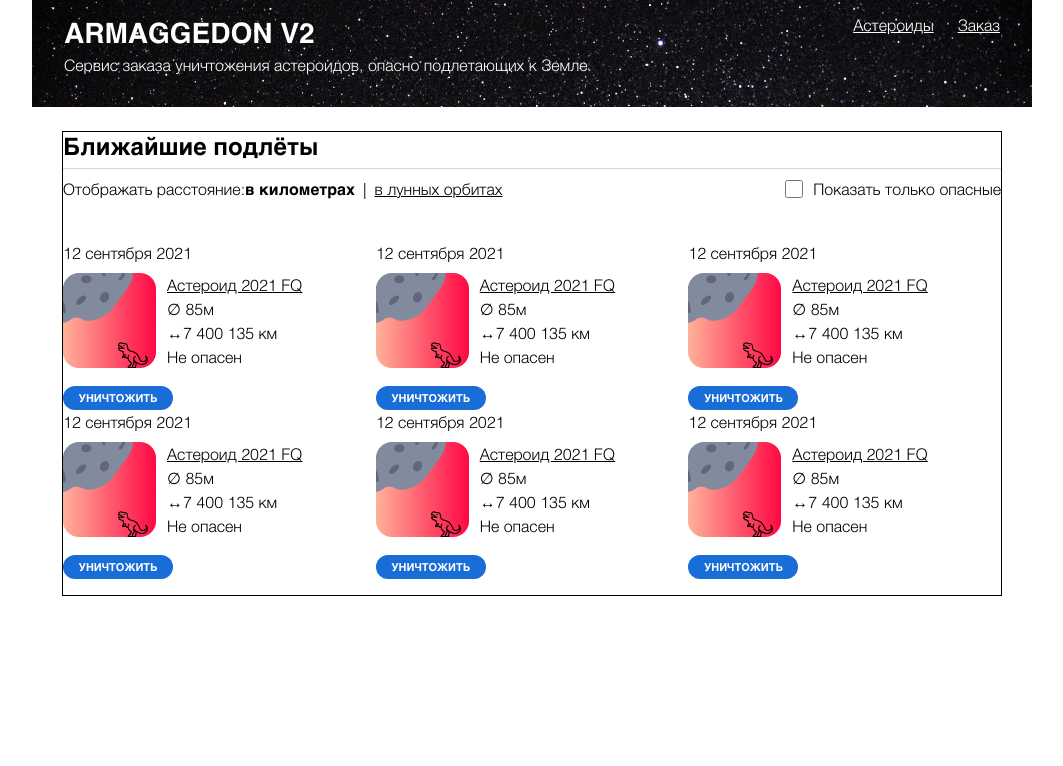
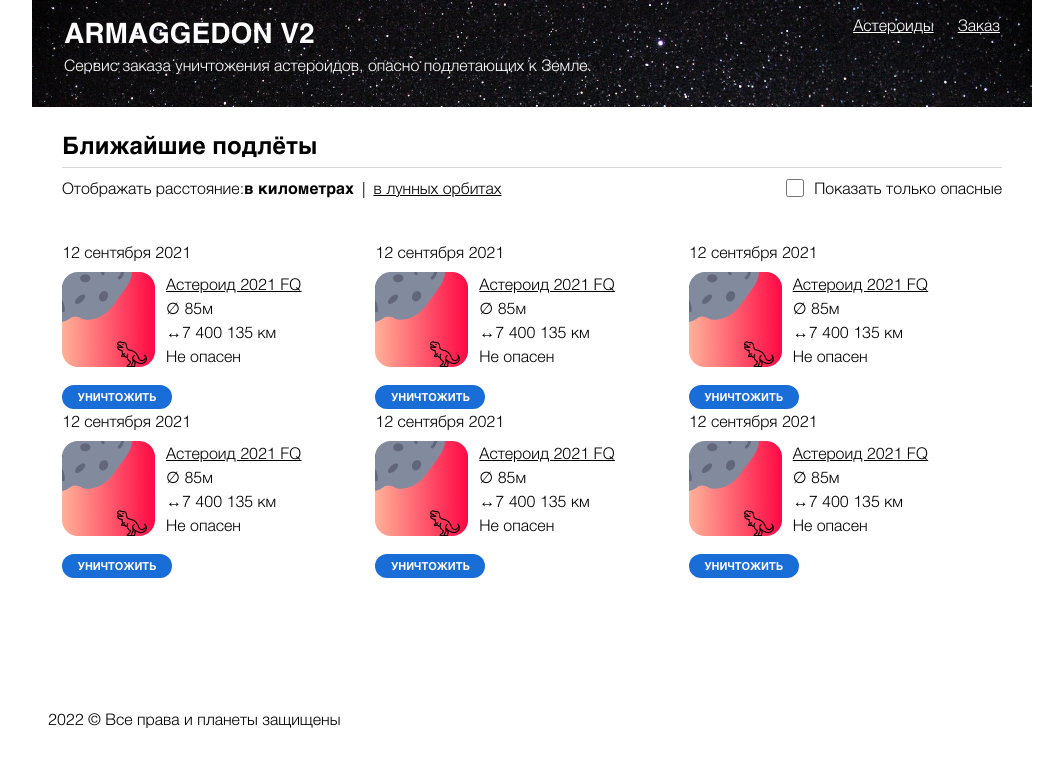
Before and after one commit to SergeyKazarinov/armaggedon, a React (Create React App) app: page / in a window 1280 px wide. Shown: the top 766 px of the page, without its empty margins (108-1171 px from the left). Built offline with nearby package versions, Linux system fonts and the light colour scheme.

Commit message:
feat(footer): add the footer section and adaptiv for it

```diff
--- a/src/App.js
+++ b/src/App.js
@@ -2,6 +2,7 @@ import logo from './logo.svg';
 import app from './App.module.css';
 import Header from './components/Header/Headers';
 import Main from './components/Main/Main';
+import Footer from './components/Footer/Footer';
 
 function App() {
 
@@ -9,7 +10,7 @@ function App() {
     <div className={app.app}>
       <Header />
       <Main />
-
+      <Footer />
     </div>
   );
 }
--- /dev/null
+++ b/src/components/Footer/Footer.js
@@ -0,0 +1,13 @@
+import React from "react";
+import footer from "./Footer.module.css"
+
+function Footer() {
+  const date = new Date().getFullYear();
+  return(
+    <footer className={footer.footer}>
+      <p className={footer.copyright}>{date} &#169; Все права и планеты защищены</p>
+    </footer>
+  )
+}
+
+export default Footer;
--- /dev/null
+++ b/src/components/Footer/Footer.module.css
@@ -0,0 +1,16 @@
+.footer {
+  margin: 129px 16px 16px;
+  font-size: 16px;
+  line-height: 24px;
+  font-weight: 400;
+}
+
+.copyright {
+  margin: 0;
+}
+
+@media screen and (max-width: 540px) {
+  .footer {
+    margin: 32px 16px 13px;
+  }
+}
--- a/src/components/Main/Main.module.css
+++ b/src/components/Main/Main.module.css
@@ -1,6 +1,5 @@
 .content {
   box-sizing: border-box;
-  border: 1px solid black;
   margin: 24px 30px 0;
 }
 
```
